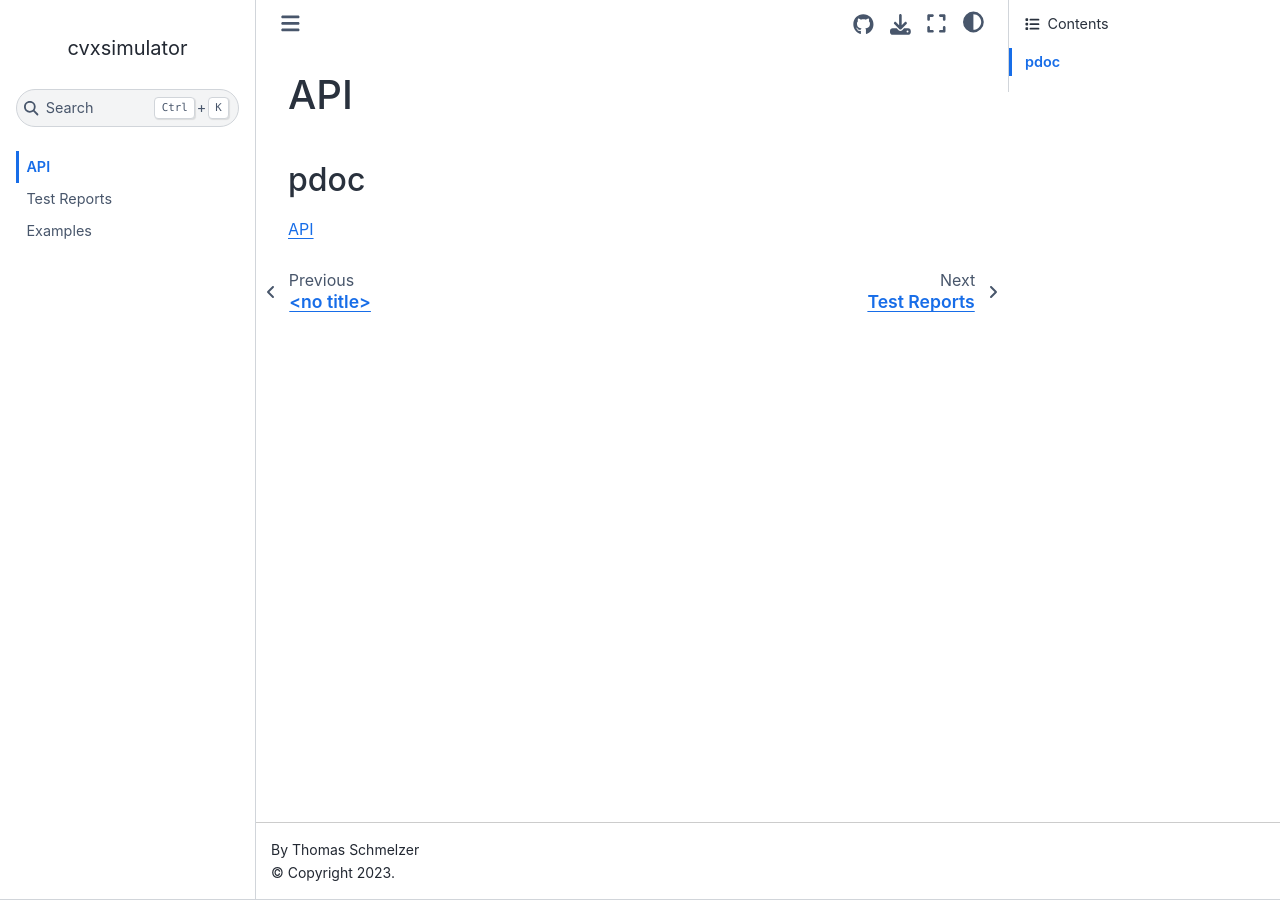
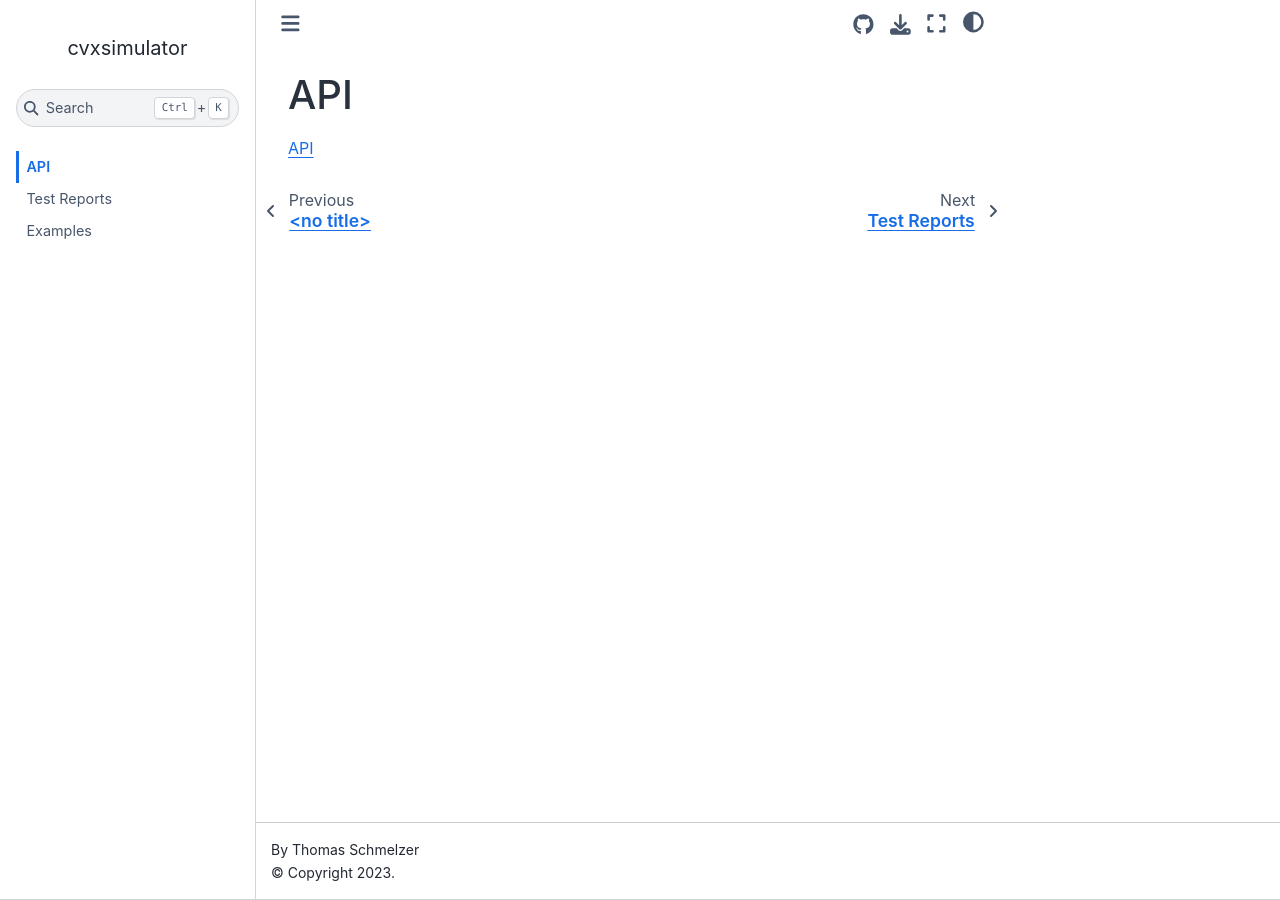
Before and after one commit to cvxgrp/simulator, a Jupyter Book: the page built from book/docs/api.md, in a window 1280 px wide. Built offline with Jupyter Book 1.0.4 settings and Sphinx 7.4.7 and the Sphinx Book theme 1.1.4, drawn with Linux system fonts in a browser that asks for light colours; comment, search, counter and statistics services are not loaded.

Commit message:
Update book.yml (#465)
* Update book.yml

* Update api.md

```diff
--- a/book/docs/api.md
+++ b/book/docs/api.md
@@ -1,5 +1,3 @@
 # API
 
-## pdoc
-
 [API](https://www.cvxgrp.org/simulator/pdoc/)
```
Also changed, not shown: 1 other file.
